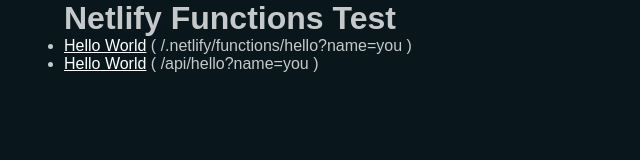
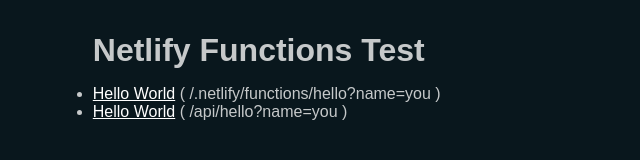
Before and after one commit to vishalicious213/serverless-test, a plain HTML site: page public/index.html in a window 1280 px wide. Shown: the whole page, without its empty margins (0-640 px from the left). Drawn offline with Linux system fonts and the light colour scheme.

Commit message:
added padding/spacing

```diff
--- a/public/styles.css
+++ b/public/styles.css
@@ -9,6 +9,7 @@ body {
     background-color: #09171d;
     color: #c6c9ca;
     font-family: Arial, Helvetica, sans-serif;
+    padding: 1rem;
 }
 
 main {
@@ -17,6 +18,10 @@ main {
     text-align: left;
 }
 
+h1 {
+    margin-bottom: 1rem;
+}
+
 a {
     color: #ffffff;
 }
```
